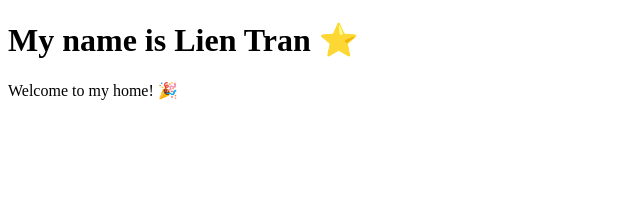
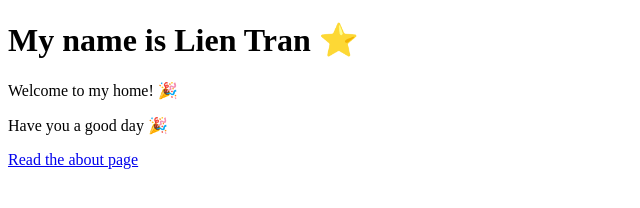
Before and after one commit to lientran1990/MyHome, a plain HTML site: page index.html in a window 1280 px wide. Shown: the whole page, without its empty margins (0-640 px from the left). Drawn offline with Linux system fonts and the light colour scheme.

Commit message:
update my site

```diff
--- a/index.html
+++ b/index.html
@@ -6,5 +6,7 @@
   <body>
     <h1>My name is Lien Tran ⭐️</h1>
     <p>Welcome to my home! 🎉</p>
+    <p>Have you a good day 🎉</p>
+    <a href="./about">Read the about page</a>
   </body>
 </html>
```
